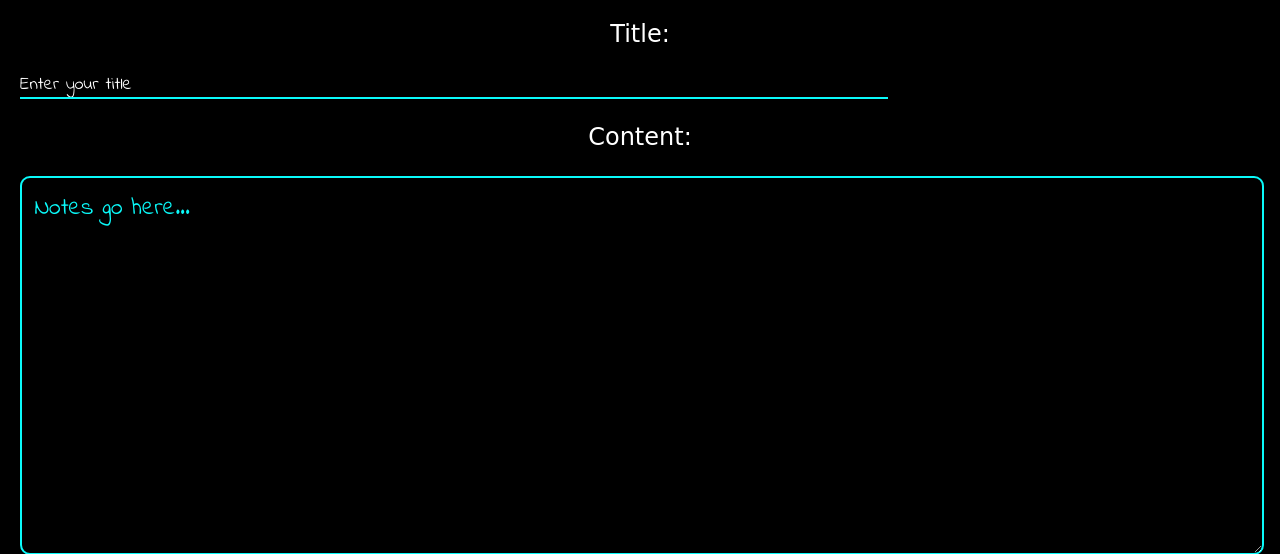
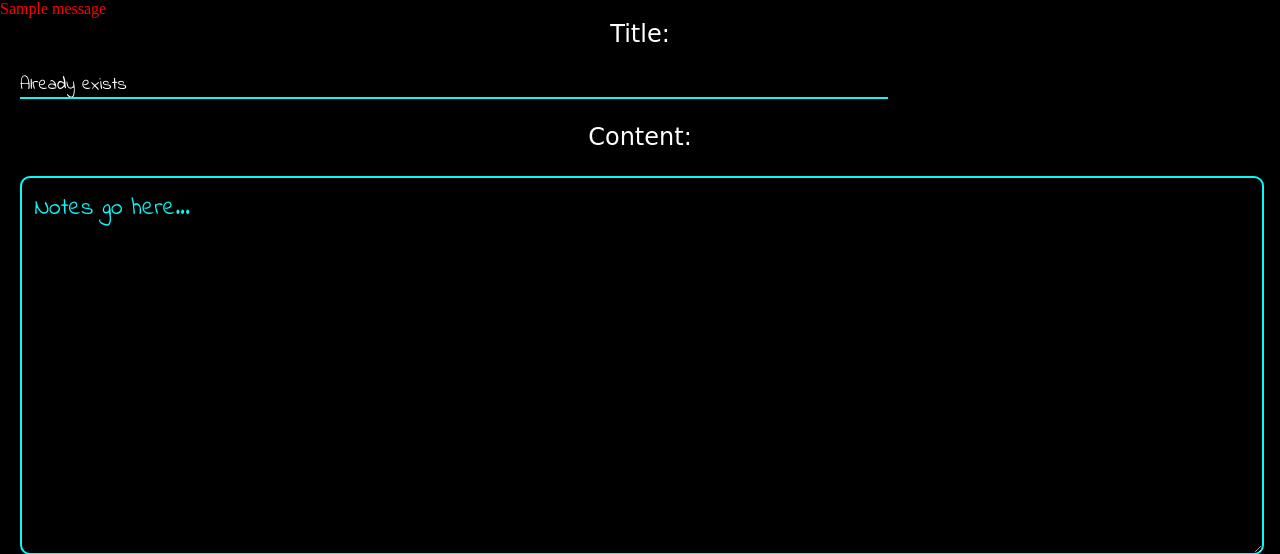
Before and after one commit to kushurox/Notes, a Django app: page /new in a window 1280 px wide. Shown: the part 74-628 px from the top of the page. Run offline with Django 3.2, Linux system fonts and the light colour scheme; tables that the repository leaves empty hold one stand-in row (values such as "Sample post"); one stand-in notice (Sample message) is shown; some web fonts are replaced.

Commit message:
made my html neater and efficient

```diff
--- a/note_making/forms.py
+++ b/note_making/forms.py
@@ -13,8 +13,15 @@ class NewNote(forms.Form):
                             widget=forms.TextInput(attrs={'class': "form-title",
                                                           'placeholder': 'Enter your Category'}))
 
-    def save(self) -> Note:
-        n = Note(title=self.cleaned_data['title'],
+    def save(self) -> bool:
+        if len(Note.objects.filter(title=self.cleaned_data['title'].title())) != 0:
+            return False
+
+        n = Note(title=self.cleaned_data['title'].title(),
                  content=self.cleaned_data['content'], category=self.cleaned_data['category'].title())
         n.save()
-        return n
+        return True
+
+
+    def set_title_ini(self, ini):
+        self.title.initial = ini
--- a/note_making/models.py
+++ b/note_making/models.py
@@ -4,7 +4,7 @@ from django.utils import timezone
 # Create your models here.
 
 class Note(models.Model):
-    title = models.CharField(max_length=20)
+    title = models.CharField(max_length=20, primary_key=True)
     content = models.TextField()
     date_of_creation = models.DateTimeField(default=timezone.now)
     category = models.CharField(max_length=20, default=None)
--- a/note_making/static/notes/css/notes.css
+++ b/note_making/static/notes/css/notes.css
@@ -46,4 +46,5 @@
 .notes-container ul li a{
     text-decoration: none;
     color: black;
+    width: 100%;
 }
--- a/note_making/templates/notes/base.html
+++ b/note_making/templates/notes/base.html
@@ -29,6 +29,7 @@
         {% endblock %}
     </main>
     <script src="https://code.jquery.com/jquery-3.6.0.min.js"></script>
-    <script src="{% static 'notes/js/notes.js' %}"></script>
+    {% block scripts %}
+    {% endblock %}
 </body>
 </html>
--- a/note_making/templates/notes/create_note.html
+++ b/note_making/templates/notes/create_note.html
@@ -3,9 +3,20 @@
 
 {% block main_content %}
 <!--    TODO note code goes here. Make form-->
+    {% for message in messages %}
+        <p style="position: absolute; color: red;">{{message}}</p>
+    {% endfor %}
     <form method="POST" class="create-form">
         {% csrf_token %}
         {{ form }}
         <button>submit</button>
     </form>
 {% endblock main_content %}
+
+{% block scripts %}
+    <script>
+        {% if messages %}
+            $('#id_title').val("Already exists")
+        {% endif %}
+    </script>
+{% endblock scripts %}
--- a/note_making/templates/notes/notes.html
+++ b/note_making/templates/notes/notes.html
@@ -1,4 +1,5 @@
 {% extends "notes/base.html" %}
+{% load static %}
 
 {% block main_content %}
 <!--    TODO: notes code goes here-->
@@ -16,3 +17,7 @@
         {% endfor %}
     </div>
 {% endblock main_content %}
+
+{% block scripts %}
+<script src="{% static 'notes/js/notes.js' %}"></script>
+{% endblock scripts %}
--- a/note_making/views.py
+++ b/note_making/views.py
@@ -1,8 +1,8 @@
 from django.shortcuts import render, redirect
+from django.contrib import messages
 from .models import Note
 from .forms import NewNote
 from collections import defaultdict
-
 
 def home(req):
     """
@@ -34,8 +34,12 @@ def new_note(req):
     if req.method == "POST":
         form = NewNote(req.POST)
         if form.is_valid():
-            form.save()
-            return redirect('notes-home')
+            if form.save():
+                return redirect('notes-home')
+            else:
+                messages.error(req, "Note with that title already exists!")
+                return render(req, 'notes/create_note.html', {'form': form, 'title': 'New Note!'})
+
 
     form = NewNote()
     context = {
```
Also changed, not shown: note_making/migrations/0003_auto_20210610_1627.py (added).
